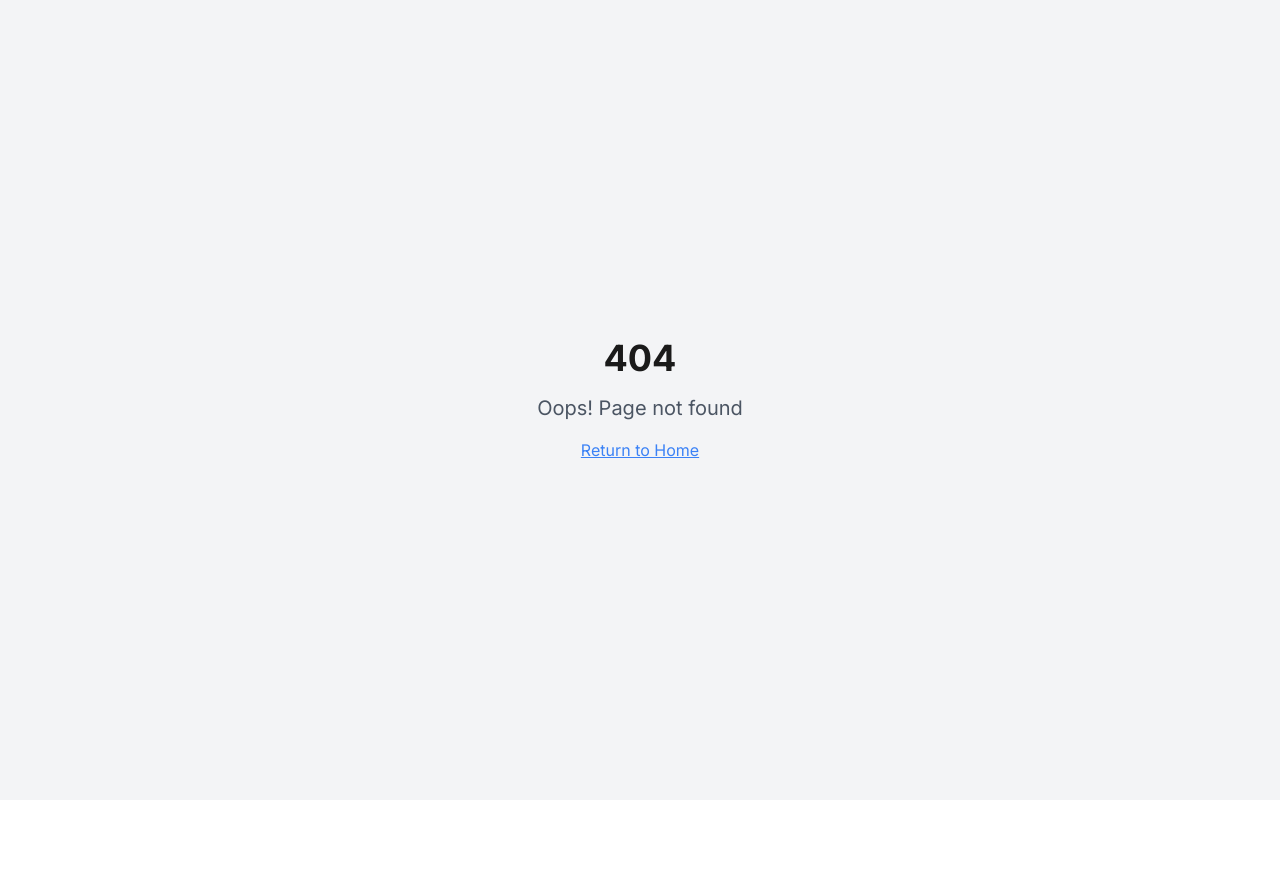
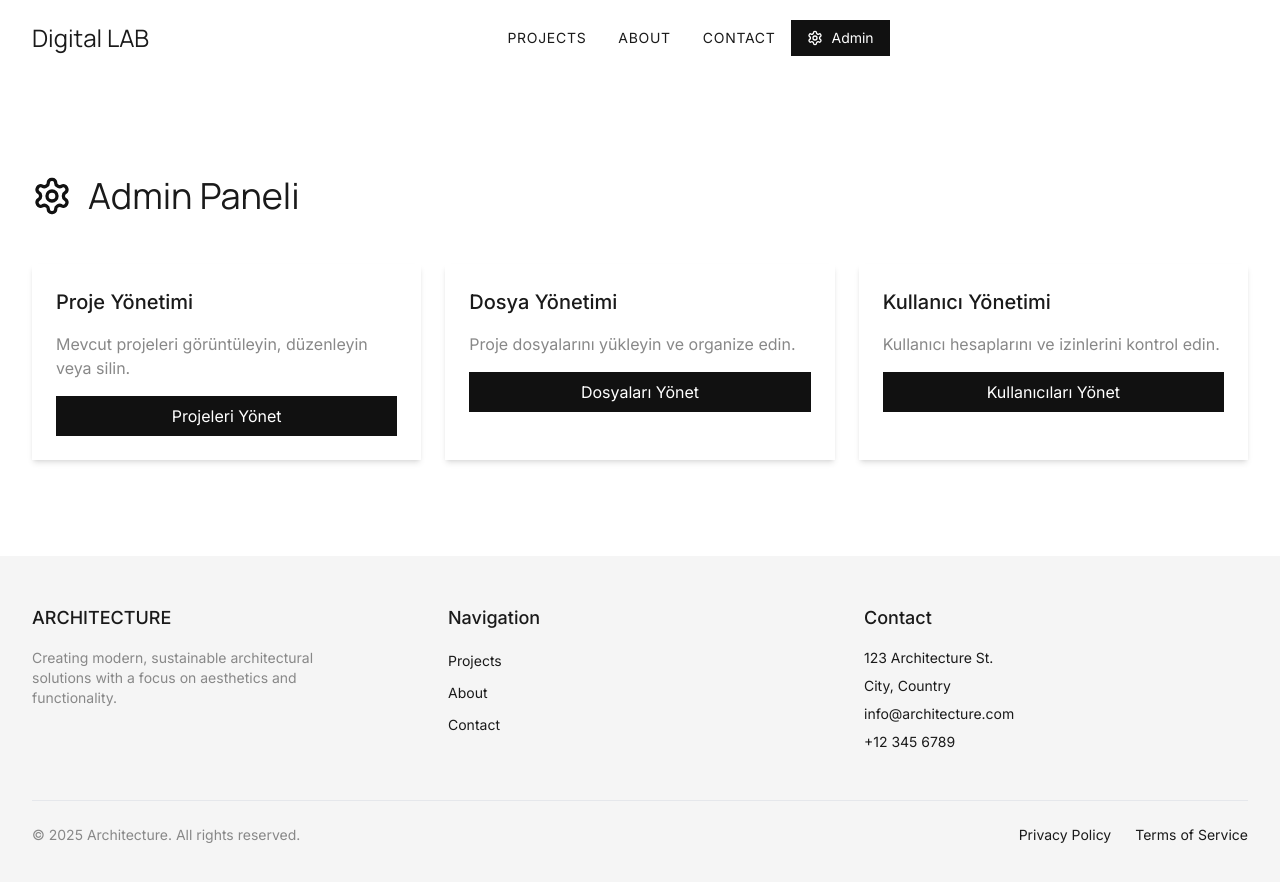
Before and after one commit to ahmetguner74/preview--3dlab, a React (Vite) app: page /admin in a window 1280 px wide. Before the commit this address had no page. Shown: the top 882 px of the page. Before the commit the page ends 800 px from the top, so only its background shows below. Built offline with nearby package versions, Linux system fonts and the light colour scheme.

Commit message:
Add admin button to the home page
- Added an admin button to the home page.
- Continued development based on the project's requirements.
- Implemented the requested changes and continued from the previous state.

```diff
--- a/src/App.tsx
+++ b/src/App.tsx
@@ -9,6 +9,7 @@ import About from "./pages/About";
 import Contact from "./pages/Contact";
 import Projects from "./pages/Projects";
 import ProjectDetail from "./pages/ProjectDetail";
+import Admin from "./pages/Admin";
 import NotFound from "./pages/NotFound";
 
 const queryClient = new QueryClient();
@@ -25,6 +26,7 @@ const App = () => (
           <Route path="/contact" element={<Contact />} />
           <Route path="/projects" element={<Projects />} />
           <Route path="/project/:slug" element={<ProjectDetail />} />
+          <Route path="/admin" element={<Admin />} />
           {/* ADD ALL CUSTOM ROUTES ABOVE THE CATCH-ALL "*" ROUTE */}
           <Route path="*" element={<NotFound />} />
         </Routes>
--- a/src/components/layout/Navbar.tsx
+++ b/src/components/layout/Navbar.tsx
@@ -1,9 +1,11 @@
 import React, { useState, useEffect } from 'react';
-import { NavLink } from 'react-router-dom';
-import { Menu, X } from 'lucide-react';
+import { NavLink, Link } from 'react-router-dom';
+import { Menu, X, Settings } from 'lucide-react';
+
 const Navbar = () => {
   const [isMenuOpen, setIsMenuOpen] = useState(false);
   const [scrolled, setScrolled] = useState(false);
+
   useEffect(() => {
     const handleScroll = () => {
       if (window.scrollY > 20) {
@@ -17,7 +19,9 @@ const Navbar = () => {
       window.removeEventListener('scroll', handleScroll);
     };
   }, []);
+
   const toggleMenu = () => setIsMenuOpen(!isMenuOpen);
+
   const navItems = [{
     path: '/',
     label: 'Projects'
@@ -28,11 +32,13 @@ const Navbar = () => {
     path: '/contact',
     label: 'Contact'
   }];
+
   return <header className={`fixed w-full z-30 transition-all duration-300 ${scrolled ? 'py-3 bg-white shadow-sm' : 'py-5 bg-transparent'}`}>
       <div className="arch-container flex justify-between items-center">
         <NavLink to="/" className="text-xl md:text-2xl font-display font-medium-gradyan-green">Digital LAB</NavLink>
 
         {/* Desktop Navigation */}
+        <div className="flex items-center space-x-4">
           <nav className="hidden md:flex items-center space-x-8">
             {navItems.map(item => <NavLink key={item.label} to={item.path} className={({
             isActive
@@ -41,10 +47,27 @@ const Navbar = () => {
               </NavLink>)}
           </nav>
 
+          {/* Admin Button */}
+          <Link
+            to="/admin"
+            className="hidden md:flex items-center gap-2 bg-arch-black text-white px-4 py-2 rounded-md text-sm hover:bg-arch-gray transition-colors"
+          >
+            <Settings size={16} /> Admin
+          </Link>
+        </div>
+
         {/* Mobile Navigation Toggle */}
+        <div className="flex items-center space-x-2">
+          <Link
+            to="/admin"
+            className="md:hidden text-arch-black"
+          >
+            <Settings size={24} />
+          </Link>
           <button className="md:hidden text-arch-black" onClick={toggleMenu} aria-label="Toggle menu">
             <Menu size={24} />
           </button>
+        </div>
 
         {/* Mobile Navigation Menu */}
         {isMenuOpen && <div className="fixed inset-0 bg-white z-50 flex flex-col animate-fade-in">
@@ -62,9 +85,17 @@ const Navbar = () => {
           }) => `text-2xl uppercase tracking-wider hover:text-arch-gray transition-colors ${isActive ? 'font-medium' : 'font-normal'}`}>
                   {item.label}
                 </NavLink>)}
+              <Link
+                to="/admin"
+                onClick={toggleMenu}
+                className="text-2xl uppercase tracking-wider hover:text-arch-gray transition-colors"
+              >
+                Admin
+              </Link>
             </div>
           </div>}
       </div>
     </header>;
 };
+
 export default Navbar;
--- /dev/null
+++ b/src/pages/Admin.tsx
@@ -0,0 +1,48 @@
+
+import React from 'react';
+import Layout from '../components/layout/Layout';
+import { Settings } from 'lucide-react';
+
+const Admin = () => {
+  return (
+    <Layout>
+      <div className="arch-container py-24">
+        <div className="flex items-center mb-12">
+          <Settings size={40} className="mr-4 text-arch-black" />
+          <h1 className="text-4xl font-display">Admin Paneli</h1>
+        </div>
+
+        <div className="grid md:grid-cols-2 lg:grid-cols-3 gap-6">
+          {/* Proje Yönetimi */}
+          <div className="bg-white shadow-md rounded-lg p-6">
+            <h2 className="text-xl font-medium mb-4">Proje Yönetimi</h2>
+            <p className="text-arch-gray mb-4">Mevcut projeleri görüntüleyin, düzenleyin veya silin.</p>
+            <button className="w-full bg-arch-black text-white py-2 rounded-md hover:bg-arch-gray transition-colors">
+              Projeleri Yönet
+            </button>
+          </div>
+
+          {/* Dosya Yönetimi */}
+          <div className="bg-white shadow-md rounded-lg p-6">
+            <h2 className="text-xl font-medium mb-4">Dosya Yönetimi</h2>
+            <p className="text-arch-gray mb-4">Proje dosyalarını yükleyin ve organize edin.</p>
+            <button className="w-full bg-arch-black text-white py-2 rounded-md hover:bg-arch-gray transition-colors">
+              Dosyaları Yönet
+            </button>
+          </div>
+
+          {/* Kullanıcı Yönetimi */}
+          <div className="bg-white shadow-md rounded-lg p-6">
+            <h2 className="text-xl font-medium mb-4">Kullanıcı Yönetimi</h2>
+            <p className="text-arch-gray mb-4">Kullanıcı hesaplarını ve izinlerini kontrol edin.</p>
+            <button className="w-full bg-arch-black text-white py-2 rounded-md hover:bg-arch-gray transition-colors">
+              Kullanıcıları Yönet
+            </button>
+          </div>
+        </div>
+      </div>
+    </Layout>
+  );
+};
+
+export default Admin;
```
Lines whose indentation alone changed are shown as unchanged.
